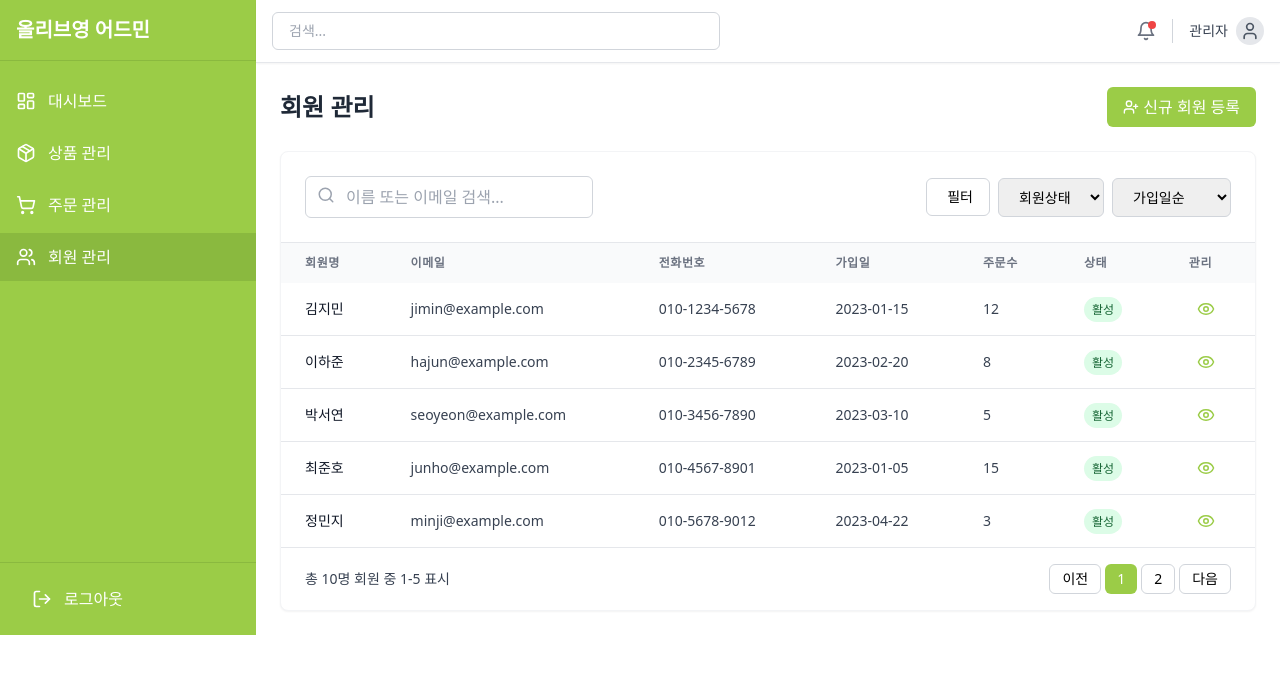
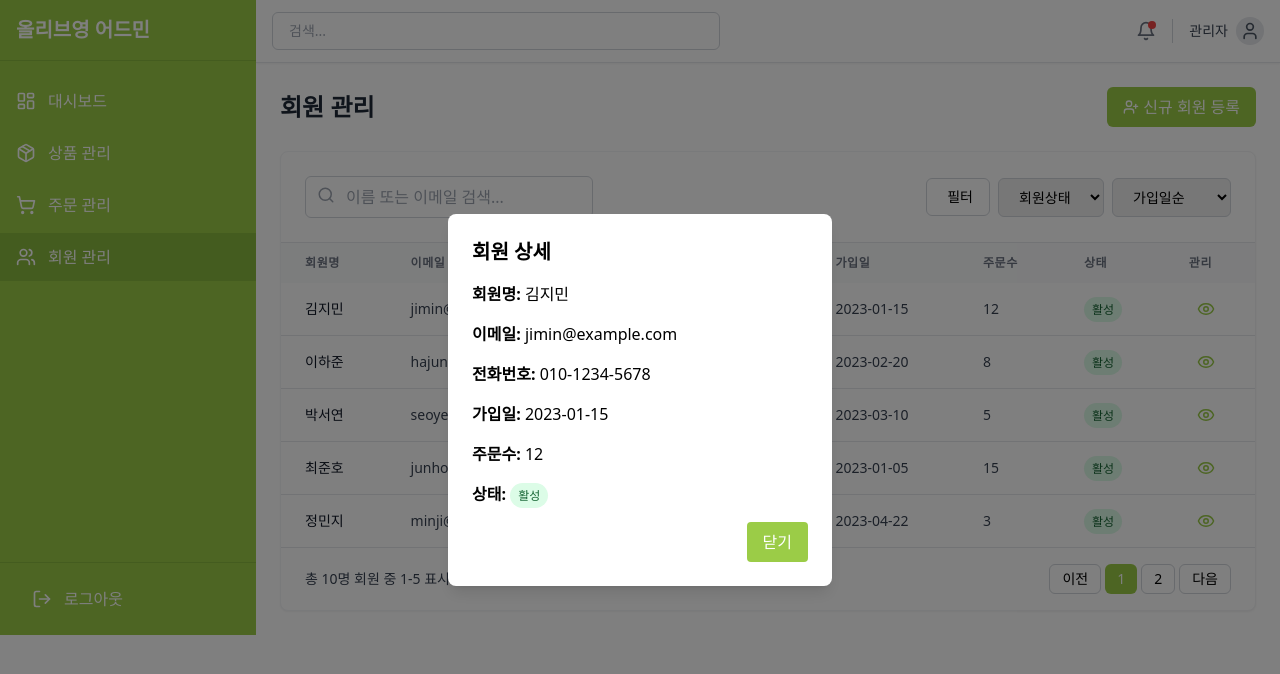
Before and after one commit to backend20250319/BE09-4rd-4team-FE, a React (Vite) app in the folder admin/: page /users in a window 1280 px wide. Both pictures are taken after a click on the button 1205 px from the left and 309 px from the top of the page. Shown: the top 674 px of the page. Built offline with nearby package versions, Linux system fonts and the light colour scheme.

Commit message:
회원 관리

```diff
--- a/admin/src/pages/UsersTable.jsx
+++ b/admin/src/pages/UsersTable.jsx
@@ -8,6 +8,9 @@
   const [joinDateFilter, setJoinDateFilter] = useState('');
   const [page, setPage] = useState(1);
   const [currentPage, setCurrentPage] = useState(1);
+  const [selectedUser, setSelectedUser] = useState(null);
+  const [showDetail, setShowDetail] = useState(false);
+
 
 
 
@@ -163,7 +166,11 @@
                       <button className="text-blue-600 hover:text-blue-800">
                         <div size={18} />
                       </button>
-                      <button className="text-[#9BCC47] hover:text-[#8ab93f]">
+                      <button className="text-[#9BCC47] hover:text-[#8ab93f]"
+                      onClick={() => {
+                    setSelectedUser(user);
+                    setShowDetail(true);
+                  }}>
                         <EyeIcon size={18} />
                       </button>
                     </div>
@@ -217,6 +224,38 @@
           </div>
         </div>
 
+              {showDetail && selectedUser && (
+        <div className="fixed inset-0 z-50 flex items-center justify-center bg-black bg-opacity-50">
+          <div className="p-6 space-y-4 bg-white rounded-lg shadow-lg w-96">
+            <h2 className="text-xl font-bold">회원 상세</h2>
+            <p><strong>회원명:</strong> {selectedUser.name}</p>
+            <p><strong>이메일:</strong> {selectedUser.email}</p>
+            <p><strong>전화번호:</strong> {selectedUser.phone}</p>
+            <p><strong>가입일:</strong> {selectedUser.joinDate}</p>
+            <p><strong>주문수:</strong> {selectedUser.orders}</p>
+            <p>
+              <strong>상태:</strong>{' '}
+              <span className={`px-2 py-1 text-xs rounded-full ${
+                selectedUser.status === '활성'
+                  ? 'bg-green-100 text-green-800'
+                  : 'bg-red-100 text-red-800'
+              }`}>
+                {selectedUser.status}
+              </span>
+            </p>
+            <div className="flex justify-end">
+              <button
+                onClick={() => setShowDetail(false)}
+                className="px-4 py-2 bg-[#9BCC47] text-white rounded hover:bg-[#8ab93f]"
+              >
+                닫기
+              </button>
+            </div>
+          </div>
+        </div>
+      )}
+
+
       </div>
       {showModal && <NewUserModal onClose={() => setShowModal(false)} />}
     </div>
```
